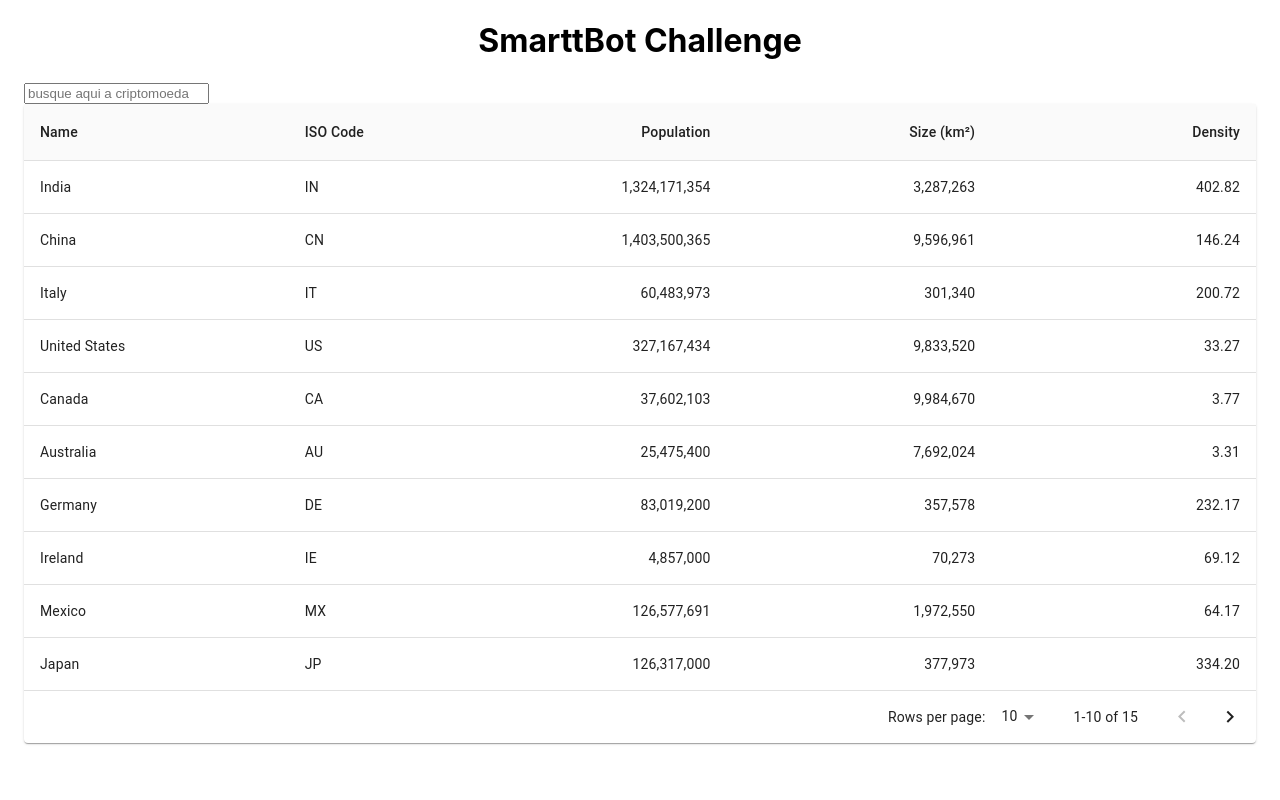
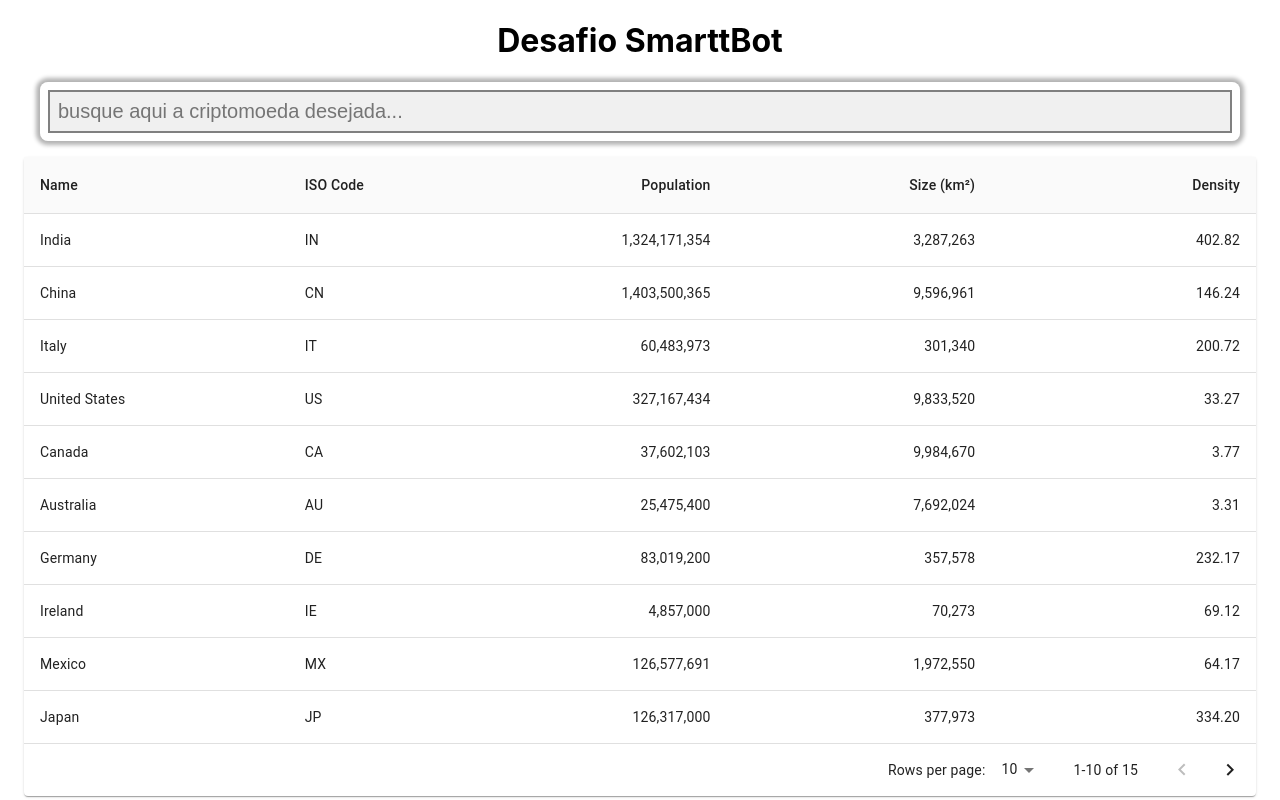
Before and after one commit to sgtbrunner/smarttbot-challenge, a React (Create React App) app: page / in a window 1280 px wide. Built offline with nearby package versions, Linux system fonts and the light colour scheme.

Commit message:
reorganizing folder structure | adding loading component

```diff
--- /dev/null
+++ b/src/components/Loading/Loading.component.jsx
@@ -0,0 +1,11 @@
+import React from 'react';
+
+import './Loading.styles.css';
+
+export const Loading = (props) => {
+    return (
+        <div className="loading-page">
+            <div className ="page-loader animate-flicker">{props.message}</div>
+        </div>
+    );
+}
--- /dev/null
+++ b/src/components/Loading/Loading.styles.css
@@ -0,0 +1,44 @@
+.loading-page {
+    max-width: 100%;
+    max-height: 100vh;
+    height: 100%;
+}
+
+.page-loader {
+    text-align: center;
+    vertical-align: center;
+    font-family: 'Roboto';
+    font-size: 10vh;
+    padding: 25vh 10vh;
+}
+
+.animate-flicker {
+    -webkit-animation: flickerAnimation 1s infinite;
+    -moz-animation: flickerAnimation 1s infinite;
+    -o-animation: flickerAnimation 1s infinite;
+     animation: flickerAnimation 1s infinite;
+ }
+
+@keyframes flickerAnimation {
+    0%   { opacity:1; }
+    50%  { opacity:0; }
+    100% { opacity:1; }
+}
+
+@-o-keyframes flickerAnimation{
+    0%   { opacity:1; }
+    50%  { opacity:0; }
+    100% { opacity:1; }
+}
+
+@-moz-keyframes flickerAnimation{
+    0%   { opacity:1; }
+    50%  { opacity:0; }
+    100% { opacity:1; }
+}
+
+@-webkit-keyframes flickerAnimation{
+    0%   { opacity:1; }
+    50%  { opacity:0; }
+    100% { opacity:1; }
+}
--- a/src/components/SearchFilter.component.jsx
+++ b/src/components/SearchFilter/SearchFilter.component.jsx
@@ -1,11 +1,14 @@
 import React from 'react';
+
+import './SearchFilter.styles.css';
 
 export const SearchFilter = props => {
 	return (
-			<div>
+			<div className="custom-searchfilter">
 				<input
+					className="custom-input"
 					type="search"
-					placeholder="busque aqui a criptomoeda"
+					placeholder="busque aqui a criptomoeda desejada..."
 					onChange={props.searchChange}
 				/>
 			</div>
--- /dev/null
+++ b/src/components/SearchFilter/SearchFilter.styles.css
@@ -0,0 +1,17 @@
+.custom-searchfilter {
+    box-shadow: 0 0 4px 4px rgba(0,0,0,.3);
+    background-color: hsla(0,0%,100%,.3);
+    margin: 1rem;
+    padding: .5rem;
+    border-radius: .5rem;
+}
+
+.custom-input {
+    background-color: #f0f0f0;
+    border-color: grey;
+    font-size: 1.25rem;
+    padding: .5rem;
+    width: 100%;
+    border-style: solid;
+    border-width: .125rem;
+}
--- a/src/App.js
+++ b/src/containers/App/App.js
@@ -1,9 +1,12 @@
 import React, {Component} from 'react';
 import Container from '@material-ui/core/Container';
 
-import { SearchFilter } from './components/SearchFilter.component';
-import { CustomizedTable } from './components/CustomizedTable.component';
+import { Loading } from '../../components/Loading/Loading.component';
+import { SearchFilter } from '../../components/SearchFilter/SearchFilter.component';
+import { CustomizedTable } from '../../components/CustomizedTable/CustomizedTable.component';
 import './App.css';
+
+const loadingMessage = "Por favor aguarde...";
 
 function createData(name, code, population, size) {
   const density = population / size;
@@ -47,10 +50,14 @@
   constructor() {
     super()
     this.state = {
-      data: rows,
+      data: [],
       searchfield: '',
       clickedCoin: ''
     }
+  }
+
+  componentDidMount() {
+    setTimeout(() => this.setState({data: rows}), 2000);
   }
 
   onSearchChange = (event) => {
@@ -63,14 +70,19 @@
       }
     );
 
+    if (!this.state.data.length) {
+      return (
+        <Loading message={loadingMessage}/>
+    )} else {
       return (
         <Container maxWidth="lg">
-        <h1>SmarttBot Challenge</h1>
+          <h1>Desafio SmarttBot</h1>
           <SearchFilter searchChange={this.onSearchChange}/>
           <CustomizedTable rows={filteredData} />
         </Container>
       );
     }
   }
+}
 
 export default App;
--- a/src/index.js
+++ b/src/index.js
@@ -1,7 +1,7 @@
 import React from 'react';
 import ReactDOM from 'react-dom';
 import './index.css';
-import App from './App';
+import App from './containers/App/App';
 
 ReactDOM.render(
   <React.StrictMode>
```
Also changed, not shown: src/components/CustomizedTable/CustomizedTable.component.jsx (renamed from src/components/CustomizedTable.component.jsx), src/containers/App/App.css (renamed from src/App.css), 1 other file (tests, documents, lock files or other folders). Lines whose indentation alone changed are shown as unchanged.
